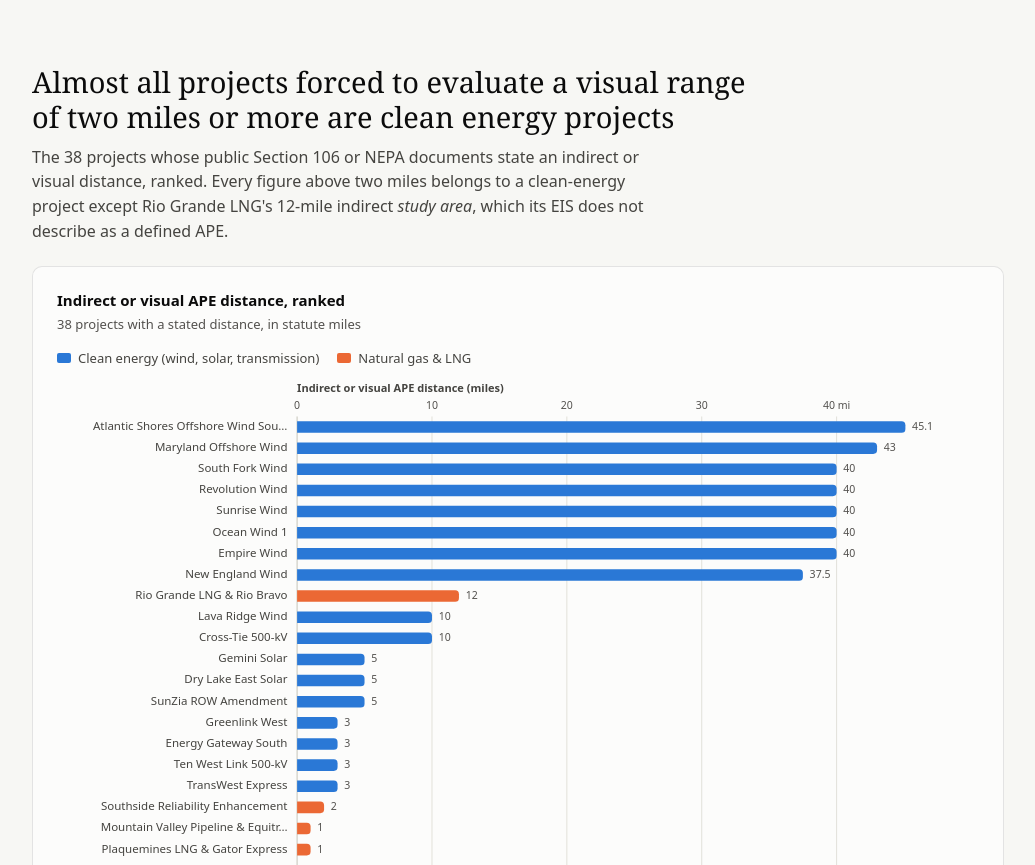
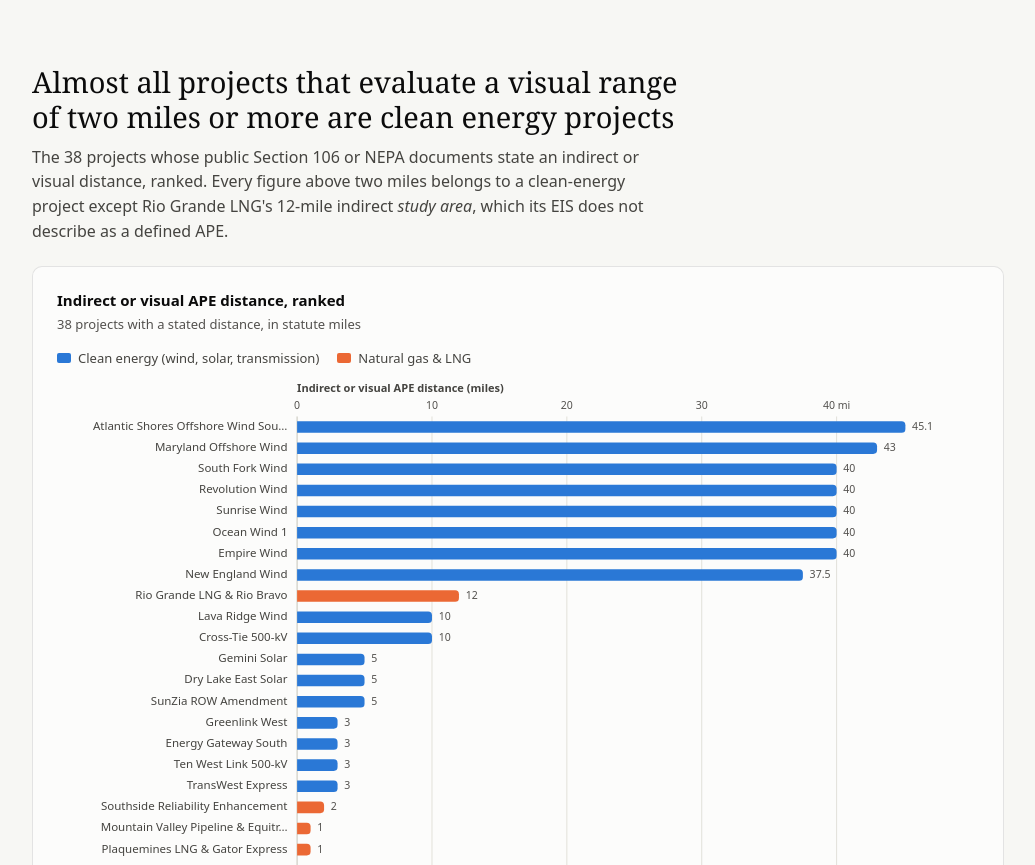
Before and after one commit to benschifman/html-starter, a website: page index.html in a window 1280 px wide. Shown: the part 5449-6314 px from the top of the page, without its empty margins (122-1157 px from the left). Drawn offline with Linux system fonts and the light colour scheme.

Commit message:
Update index.html

```diff
--- a/index.html
+++ b/index.html
@@ -439,7 +439,7 @@
 
 <section>
   <div class="wrap">
-    <h2>Almost all projects forced to evaluate a visual range of two miles or more are clean energy projects</h2>
+    <h2>Almost all projects that evaluate a visual range of two miles or more are clean energy projects</h2>
     <p class="section-note">The 38 projects whose public Section 106 or NEPA documents state an indirect or visual distance, ranked. Every figure above two miles belongs to a clean-energy project except Rio Grande LNG's 12-mile indirect <em>study area</em>, which its EIS does not describe as a defined APE.</p>
     <figure class="card">
       <h3>Indirect or visual APE distance, ranked</h3>
```
